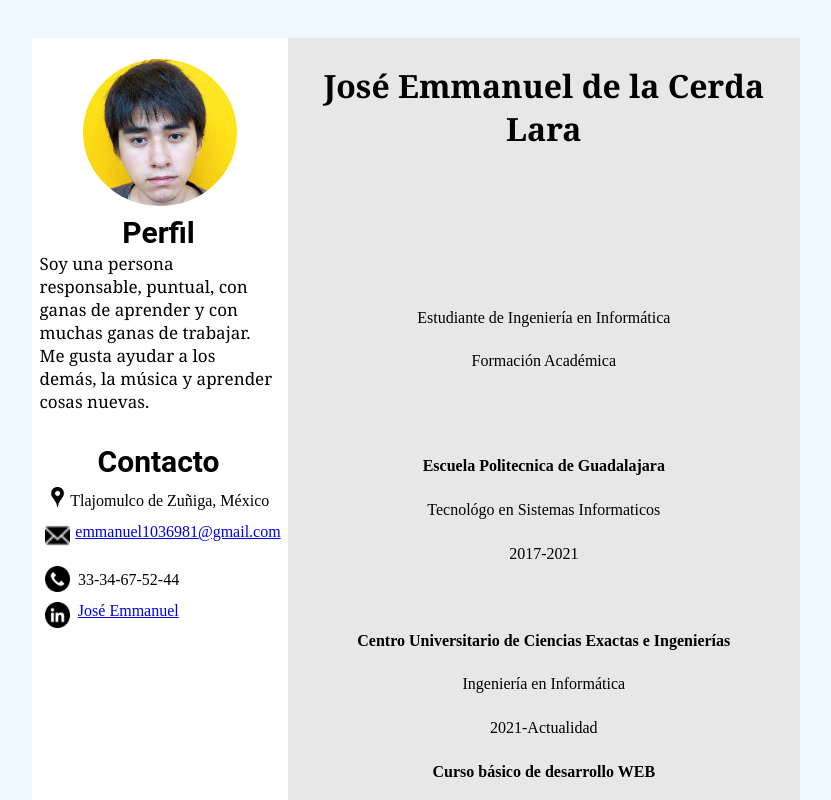
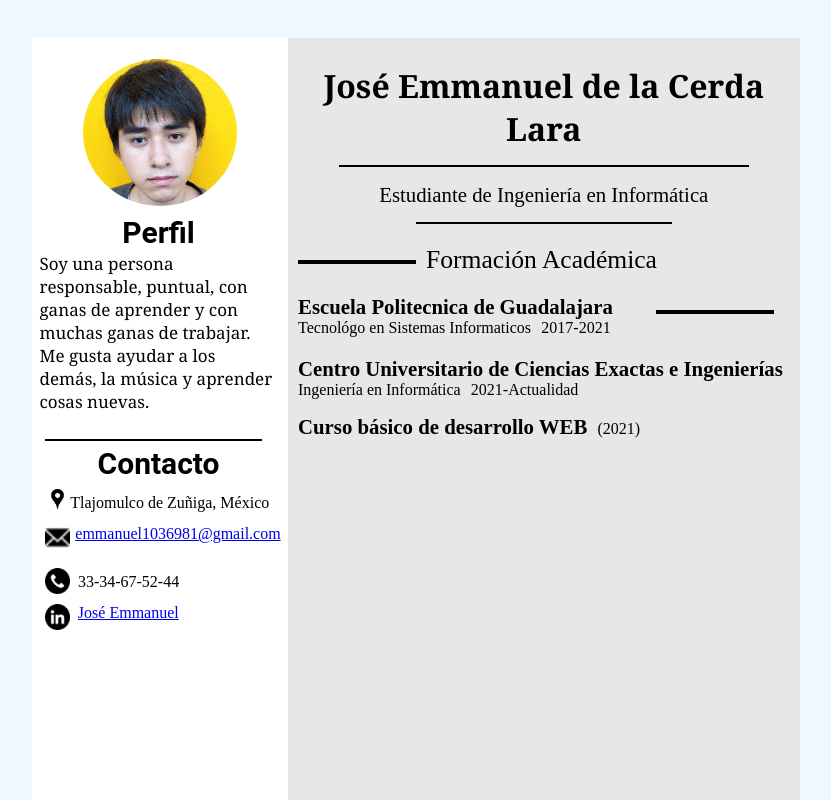
Before and after one commit to Jedlcl1/Trabajos, a plain HTML site: page Curriculum vitae HTML/index.html in a window 1280 px wide. Shown: the top 800 px of the page, without its empty margins (237-1068 px from the left). Drawn offline with Linux system fonts and the light colour scheme.

Commit message:
Cmabio de archivos

```diff
--- a/Curriculum vitae HTML/style.css
+++ b/Curriculum vitae HTML/style.css
@@ -66,6 +66,7 @@ h2{
     display: inline-block;
     font-family: Cambria, Cochin, Georgia, Times, 'Times New Roman', serif;
     margin-top: 5%;
+    margin-bottom: 0;
 }
 
 #info{
@@ -125,3 +126,107 @@ h2{
 p{
     margin: 5%;
 }
+
+#carrera{
+    margin-left: 5%;
+    margin-top: 3%;
+    margin-bottom: 0;
+    font-size: 1.3em;
+}
+
+#borde{
+    border: 1px solid black;
+    width: 80%;
+    margin-left: 10%;
+    margin-top: 3%;
+    margin-bottom: 0;
+}
+
+#borde1{
+    border: 1px solid black;
+    width: 85%;
+    margin-left: 5%;
+    margin-top: 3%;
+    margin-bottom: 0;
+}
+
+#borde2{
+    border: 1px solid black;
+    width: 50%;
+    margin-left: 25%;
+    margin-top: 3%;
+    margin-bottom: 0;
+}
+#borde3{
+    border: 2px solid black;
+    width: 23%;
+    margin-left: 2%;
+    margin-right: 0;
+    margin-top: 7%;
+    margin-bottom: 0;
+    float: left;
+}
+
+#formacion{
+    margin-top: 4%;
+    margin-bottom: 0%;
+    margin-left: 2%;
+    margin-right: 0%;
+    float: left;
+    font-size: 1.6em;
+}
+
+#borde4{
+    border: 2px solid black;
+    width: 23%;
+    margin-left: 0%;
+    margin-right: 5%;
+    margin-top: 7%;
+    margin-bottom: 0%;
+    float: right;
+}
+
+#NombreEsc{
+    margin-top: 4%;
+    margin-bottom: 0%;
+    margin-left: 2%;
+    margin-right: 0%;
+    float: left;
+    font-size: 1.3em;
+}
+
+#carrera1{
+    margin-top: 0%;
+    margin-bottom: 0%;
+    margin-left: 2%;
+    margin-right: 0%;
+    float: left;
+    font-size: 1em;
+}
+
+#año{
+    margin-top: 0%;
+    margin-bottom: 0%;
+    margin-left: 2%;
+    margin-right: 0%;
+    float: left;
+    font-size: 1em;
+}
+
+#conocimiento{
+    margin-top: 3%;
+    margin-bottom: 0%;
+    margin-left: 2%;
+    margin-right: 0%;
+    float: left;
+    font-size: 1.3em;
+}
+
+#año1{
+    margin-top: 4%;
+    margin-bottom: 0%;
+    margin-left: 2%;
+    margin-right: 0%;
+    float: left;
+    font-size: 1em;
+}
```
